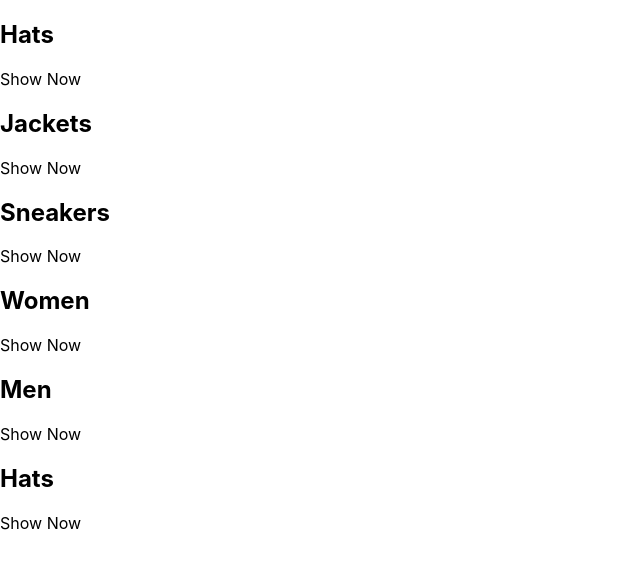
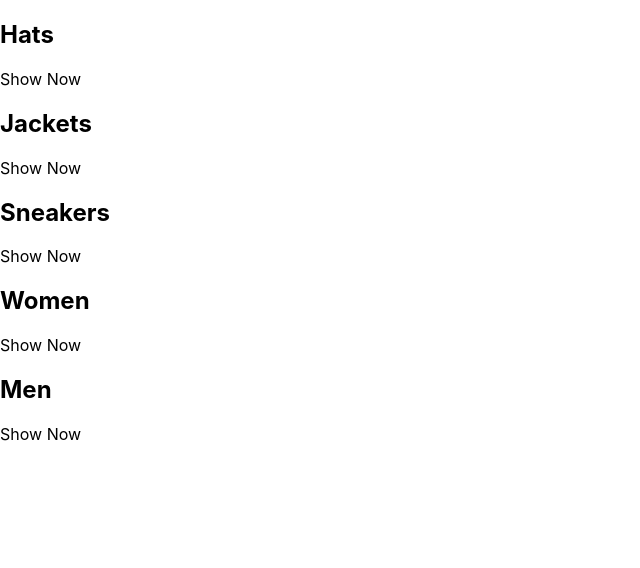
Before and after one commit to umairasif/mine-clothing, a React (Create React App) app: page / in a window 1280 px wide. Shown: the top 568 px of the page, without its empty margins (0-640 px from the left). Built offline with nearby package versions, Linux system fonts and the light colour scheme.

Commit message:
setting up categories

```diff
--- a/src/App.js
+++ b/src/App.js
@@ -1,42 +1,23 @@
 const App = () => {
+  const categories = [
+    { title: "Hats", id: 1 },
+    { title: "Jackets", id: 2 },
+    { title: "Sneakers", id: 3 },
+    { title: "Women", id: 4 },
+    { title: "Men", id: 5 },
+  ];
+
   return (
     <div className="categories-container">
-      <div className="category-container">
-        <div className="category-body-container">
-          <h2>Hats</h2>
-          <p>Show Now</p>
+      {categories.map((category) => (
+        <div className="category-container" key={category.id}>
+          <div className="background-image" />
+          <div className="category-body-container">
+            <h2>{category.title}</h2>
+            <p>Show Now</p>
+          </div>
         </div>
-      </div>
-      <div className="category-container">
-        <div className="category-body-container">
-          <h2>Jackets</h2>
-          <p>Show Now</p>
-        </div>
-      </div>
-      <div className="category-container">
-        <div className="category-body-container">
-          <h2>Sneakers</h2>
-          <p>Show Now</p>
-        </div>
-      </div>
-      <div className="category-container">
-        <div className="category-body-container">
-          <h2>Women</h2>
-          <p>Show Now</p>
-        </div>
-      </div>
-      <div className="category-container">
-        <div className="category-body-container">
-          <h2>Men</h2>
-          <p>Show Now</p>
-        </div>
-      </div>
-      <div className="category-container">
-        <div className="category-body-container">
-          <h2>Hats</h2>
-          <p>Show Now</p>
-        </div>
-      </div>
+      ))}
     </div>
   );
 };
```
